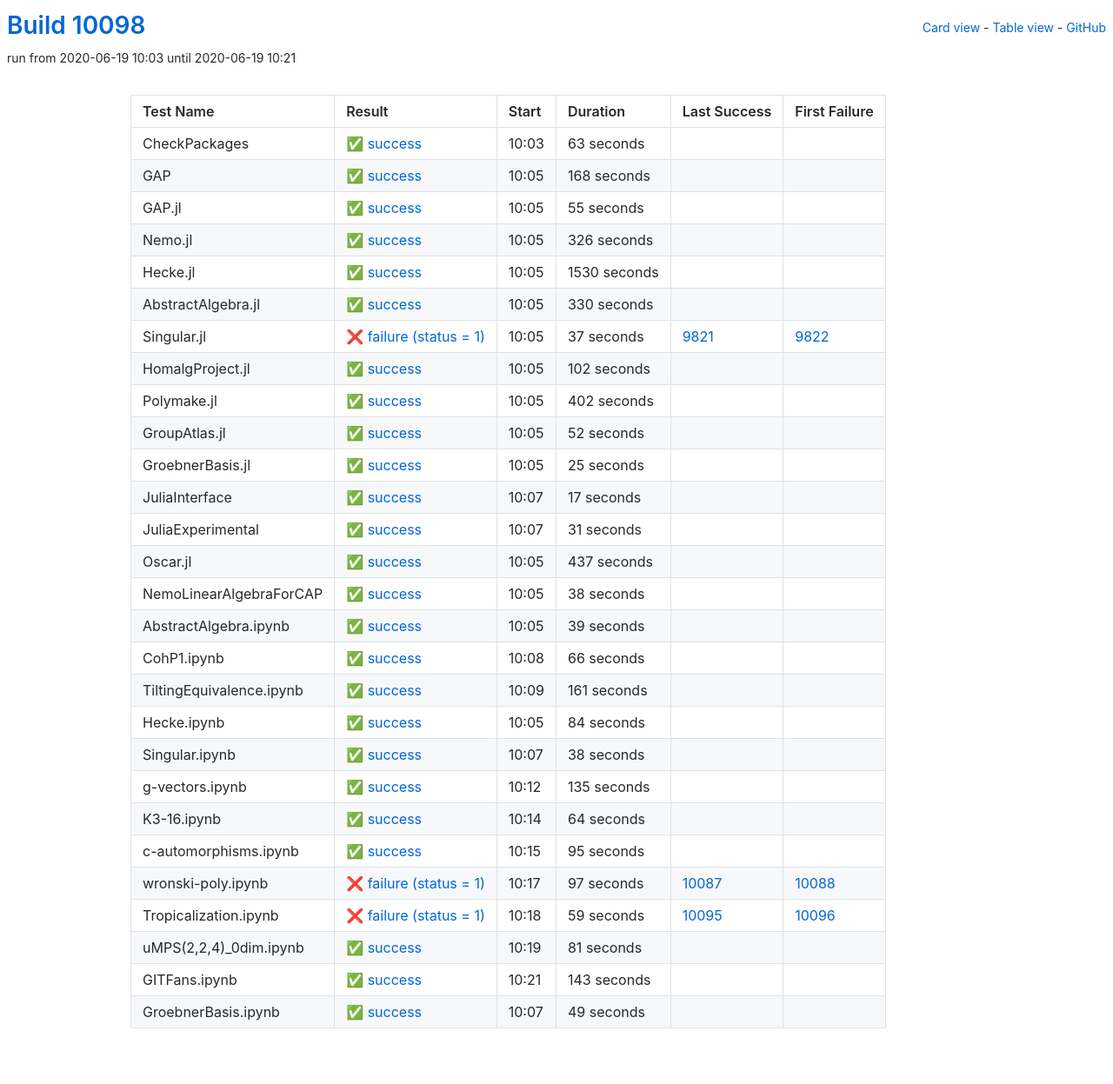
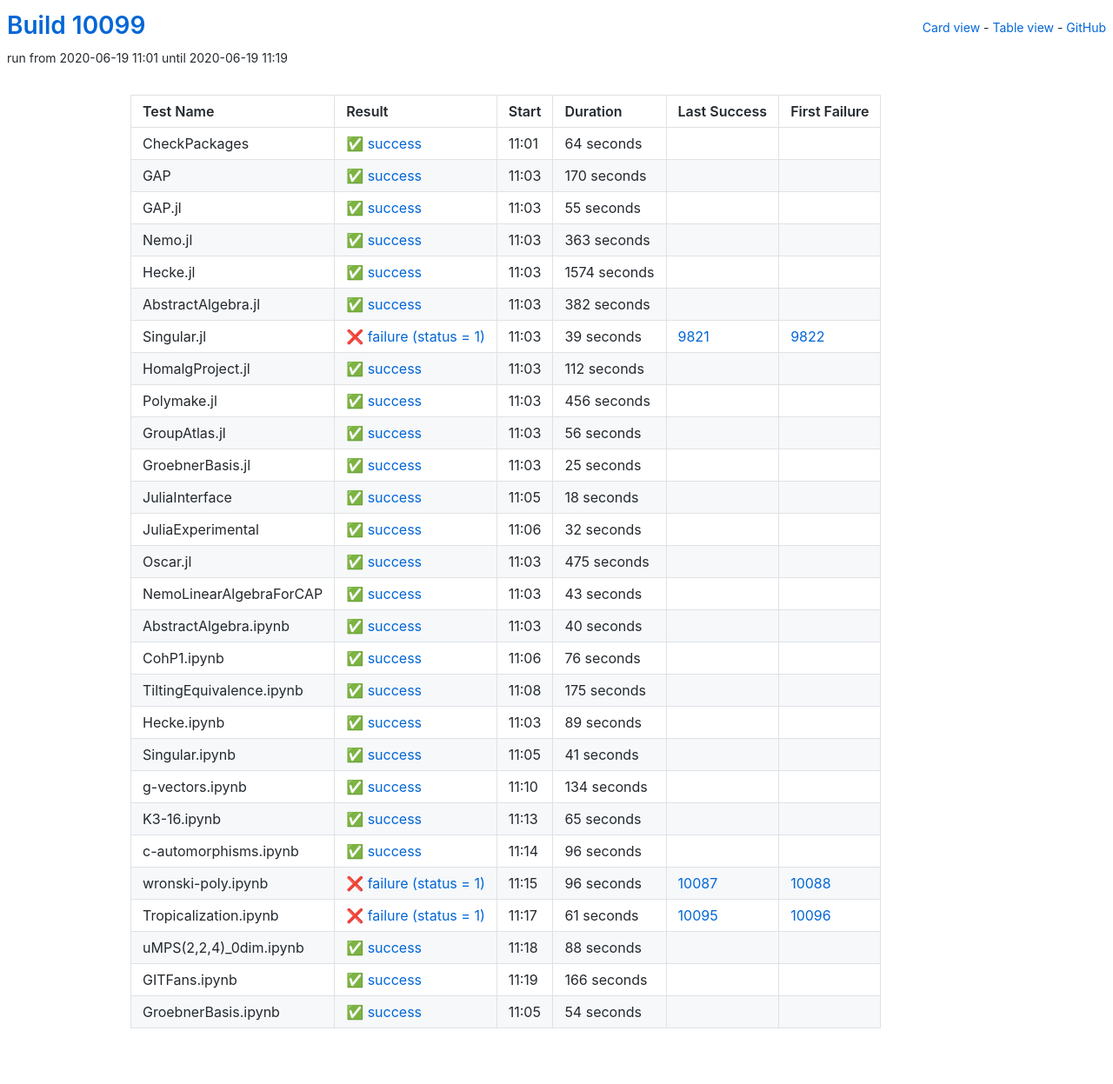
Before and after one commit to oscar-system/oscar-ci-status, a Jekyll site: the page built from table.html, in a window 1280 px wide. Shown: the whole page at 87% size. Built offline with Jekyll 4.4.1, drawn with Linux system fonts in a browser that asks for light colours.

Commit message:
Build #10099

```diff
--- a/_data/ci.yml
+++ b/_data/ci.yml
@@ -1,6 +1,6 @@
 ---
-build: 10098
-build_url: https://oscarci.mathematik.uni-kl.de/job/oscar/10098/
+build: 10099
+build_url: https://oscarci.mathematik.uni-kl.de/job/oscar/10099/
 job: oscar
 organization: oscar-system
 repo: oscar-ci-status
@@ -8,32 +8,32 @@ repourl: https://github.com/oscar-system/oscar-ci-status
 tests:
 - name: CheckPackages
   id: checkpackages
-  log: https://oscarci.mathematik.uni-kl.de/job/oscar/10098/artifact/logs/build-10098/CheckPackages.log
-  start: 2020-06-19 10:03
+  log: https://oscarci.mathematik.uni-kl.de/job/oscar/10099/artifact/logs/build-10099/CheckPackages.log
+  start: 2020-06-19 11:01
   success: true
   exitcode: 0
   status: success
-  duration: 63
+  duration: 64
   last_success: false
   last_success_url:
   first_failure: false
   first_failure_url:
 - name: GAP
   id: gap
-  log: https://oscarci.mathematik.uni-kl.de/job/oscar/10098/artifact/logs/build-10098/GAP.log
-  start: 2020-06-19 10:05
+  log: https://oscarci.mathematik.uni-kl.de/job/oscar/10099/artifact/logs/build-10099/GAP.log
+  start: 2020-06-19 11:03
   success: true
   exitcode: 0
   status: success
-  duration: 168
+  duration: 170
   last_success: false
   last_success_url:
   first_failure: false
   first_failure_url:
 - name: GAP.jl
   id: gap-jl
-  log: https://oscarci.mathematik.uni-kl.de/job/oscar/10098/artifact/logs/build-10098/GAP.jl.log
-  start: 2020-06-19 10:05
+  log: https://oscarci.mathematik.uni-kl.de/job/oscar/10099/artifact/logs/build-10099/GAP.jl.log
+  start: 2020-06-19 11:03
   success: true
   exitcode: 0
   status: success
@@ -44,92 +44,92 @@ tests:
   first_failure_url:
 - name: Nemo.jl
   id: nemo-jl
-  log: https://oscarci.mathematik.uni-kl.de/job/oscar/10098/artifact/logs/build-10098/Nemo.jl.log
-  start: 2020-06-19 10:05
+  log: https://oscarci.mathematik.uni-kl.de/job/oscar/10099/artifact/logs/build-10099/Nemo.jl.log
+  start: 2020-06-19 11:03
   success: true
   exitcode: 0
   status: success
-  duration: 326
+  duration: 363
   last_success: false
   last_success_url:
   first_failure: false
   first_failure_url:
 - name: Hecke.jl
   id: hecke-jl
-  log: https://oscarci.mathematik.uni-kl.de/job/oscar/10098/artifact/logs/build-10098/Hecke.jl.log
-  start: 2020-06-19 10:05
+  log: https://oscarci.mathematik.uni-kl.de/job/oscar/10099/artifact/logs/build-10099/Hecke.jl.log
+  start: 2020-06-19 11:03
   success: true
   exitcode: 0
   status: success
-  duration: 1530
+  duration: 1574
   last_success: false
   last_success_url:
   first_failure: false
   first_failure_url:
 - name: AbstractAlgebra.jl
   id: abstractalgebra-jl
-  log: https://oscarci.mathematik.uni-kl.de/job/oscar/10098/artifact/logs/build-10098/AbstractAlgebra.jl.log
-  start: 2020-06-19 10:05
+  log: https://oscarci.mathematik.uni-kl.de/job/oscar/10099/artifact/logs/build-10099/AbstractAlgebra.jl.log
+  start: 2020-06-19 11:03
   success: true
   exitcode: 0
   status: success
-  duration: 330
+  duration: 382
   last_success: false
   last_success_url:
   first_failure: false
   first_failure_url:
 - name: Singular.jl
   id: singular-jl
-  log: https://oscarci.mathematik.uni-kl.de/job/oscar/10098/artifact/logs/build-10098/Singular.jl.log
-  start: 2020-06-19 10:05
+  log: https://oscarci.mathematik.uni-kl.de/job/oscar/10099/artifact/logs/build-10099/Singular.jl.log
+  start: 2020-06-19 11:03
   success: false
   exitcode: 1
   status: failure
-  duration: 37
+  duration: 39
   last_success: 9821
   last_success_url: https://oscarci.mathematik.uni-kl.de/job/oscar/9821/
   first_failure: 9822
   first_failure_url: https://oscarci.mathematik.uni-kl.de/job/oscar/9822/
 - name: HomalgProject.jl
   id: homalgproject-jl
-  log: https://oscarci.mathematik.uni-kl.de/job/oscar/10098/artifact/logs/build-10098/HomalgProject.jl.log
-  start: 2020-06-19 10:05
+  log: https://oscarci.mathematik.uni-kl.de/job/oscar/10099/artifact/logs/build-10099/HomalgProject.jl.log
+  start: 2020-06-19 11:03
   success: true
   exitcode: 0
   status: success
-  duration: 102
+  duration: 112
   last_success: false
   last_success_url:
   first_failure: false
   first_failure_url:
 - name: Polymake.jl
   id: polymake-jl
-  log: https://oscarci.mathematik.uni-kl.de/job/oscar/10098/artifact/logs/build-10098/Polymake.jl.log
-  start: 2020-06-19 10:05
+  log: https://oscarci.mathematik.uni-kl.de/job/oscar/10099/artifact/logs/build-10099/Polymake.jl.log
+  start: 2020-06-19 11:03
   success: true
   exitcode: 0
   status: success
-  duration: 402
+  duration: 456
   last_success: false
   last_success_url:
   first_failure: false
   first_failure_url:
 - name: GroupAtlas.jl
   id: groupatlas-jl
-  log: https://oscarci.mathematik.uni-kl.de/job/oscar/10098/artifact/logs/build-10098/GroupAtlas.jl.log
-  start: 2020-06-19 10:05
+  log: https://oscarci.mathematik.uni-kl.de/job/oscar/10099/artifact/logs/build-10099/GroupAtlas.jl.log
+  start: 2020-06-19 11:03
   success: true
   exitcode: 0
   status: success
-  duration: 52
+  duration: 56
   last_success: false
   last_success_url:
   first_failure: false
   first_failure_url:
 - name: GroebnerBasis.jl
   id: groebnerbasis-jl
-  log: https://oscarci.mathematik.uni-kl.de/job/oscar/10098/artifact/logs/build-10098/GroebnerBasis.jl.log
-  start: 2020-06-19 10:05
+  log: https://oscarci.mathematik.uni-kl.de/job/oscar/10099/artifact/logs/build-10099/GroebnerBasis.jl.log
+  start: 2020-06-19 11:03
   success: true
   exitcode: 0
   status: success
@@ -140,204 +140,204 @@ tests:
   first_failure_url:
 - name: JuliaInterface
   id: juliainterface
-  log: https://oscarci.mathematik.uni-kl.de/job/oscar/10098/artifact/logs/build-10098/JuliaInterface.log
-  start: 2020-06-19 10:07
+  log: https://oscarci.mathematik.uni-kl.de/job/oscar/10099/artifact/logs/build-10099/JuliaInterface.log
+  start: 2020-06-19 11:05
   success: true
   exitcode: 0
   status: success
-  duration: 17
+  duration: 18
   last_success: false
   last_success_url:
   first_failure: false
   first_failure_url:
 - name: JuliaExperimental
   id: juliaexperimental
-  log: https://oscarci.mathematik.uni-kl.de/job/oscar/10098/artifact/logs/build-10098/JuliaExperimental.log
-  start: 2020-06-19 10:07
+  log: https://oscarci.mathematik.uni-kl.de/job/oscar/10099/artifact/logs/build-10099/JuliaExperimental.log
+  start: 2020-06-19 11:06
   success: true
   exitcode: 0
   status: success
-  duration: 31
+  duration: 32
   last_success: false
   last_success_url:
   first_failure: false
   first_failure_url:
 - name: Oscar.jl
   id: oscar-jl
-  log: https://oscarci.mathematik.uni-kl.de/job/oscar/10098/artifact/logs/build-10098/Oscar.jl.log
-  start: 2020-06-19 10:05
+  log: https://oscarci.mathematik.uni-kl.de/job/oscar/10099/artifact/logs/build-10099/Oscar.jl.log
+  start: 2020-06-19 11:03
   success: true
   exitcode: 0
   status: success
-  duration: 437
+  duration: 475
   last_success: false
   last_success_url:
   first_failure: false
   first_failure_url:
 - name: NemoLinearAlgebraForCAP
   id: nemolinearalgebraforcap
-  log: https://oscarci.mathematik.uni-kl.de/job/oscar/10098/artifact/logs/build-10098/NemoLinearAlgebraForCAP.log
-  start: 2020-06-19 10:05
+  log: https://oscarci.mathematik.uni-kl.de/job/oscar/10099/artifact/logs/build-10099/NemoLinearAlgebraForCAP.log
+  start: 2020-06-19 11:03
   success: true
   exitcode: 0
   status: success
-  duration: 38
+  duration: 43
   last_success: false
   last_success_url:
   first_failure: false
   first_failure_url:
 - name: AbstractAlgebra.ipynb
   id: abstractalgebra-ipynb
-  log: https://oscarci.mathematik.uni-kl.de/job/oscar/10098/artifact/logs/build-10098/AbstractAlgebra.ipynb.log
-  start: 2020-06-19 10:05
+  log: https://oscarci.mathematik.uni-kl.de/job/oscar/10099/artifact/logs/build-10099/AbstractAlgebra.ipynb.log
+  start: 2020-06-19 11:03
   success: true
   exitcode: 0
   status: success
-  duration: 39
+  duration: 40
   last_success: false
   last_success_url:
   first_failure: false
   first_failure_url:
 - name: CohP1.ipynb
   id: cohp1-ipynb
-  log: https://oscarci.mathematik.uni-kl.de/job/oscar/10098/artifact/logs/build-10098/CohP1.ipynb.log
-  start: 2020-06-19 10:08
+  log: https://oscarci.mathematik.uni-kl.de/job/oscar/10099/artifact/logs/build-10099/CohP1.ipynb.log
+  start: 2020-06-19 11:06
   success: true
   exitcode: 0
   status: success
-  duration: 66
+  duration: 76
   last_success: false
   last_success_url:
   first_failure: false
   first_failure_url:
 - name: TiltingEquivalence.ipynb
   id: tiltingequivalence-ipynb
-  log: https://oscarci.mathematik.uni-kl.de/job/oscar/10098/artifact/logs/build-10098/TiltingEquivalence.ipynb.log
-  start: 2020-06-19 10:09
+  log: https://oscarci.mathematik.uni-kl.de/job/oscar/10099/artifact/logs/build-10099/TiltingEquivalence.ipynb.log
+  start: 2020-06-19 11:08
   success: true
   exitcode: 0
   status: success
-  duration: 161
+  duration: 175
   last_success: false
   last_success_url:
   first_failure: false
   first_failure_url:
 - name: Hecke.ipynb
   id: hecke-ipynb
-  log: https://oscarci.mathematik.uni-kl.de/job/oscar/10098/artifact/logs/build-10098/Hecke.ipynb.log
-  start: 2020-06-19 10:05
+  log: https://oscarci.mathematik.uni-kl.de/job/oscar/10099/artifact/logs/build-10099/Hecke.ipynb.log
+  start: 2020-06-19 11:03
   success: true
   exitcode: 0
   status: success
-  duration: 84
+  duration: 89
   last_success: false
   last_success_url:
   first_failure: false
   first_failure_url:
 - name: Singular.ipynb
   id: singular-ipynb
-  log: https://oscarci.mathematik.uni-kl.de/job/oscar/10098/artifact/logs/build-10098/Singular.ipynb.log
-  start: 2020-06-19 10:07
+  log: https://oscarci.mathematik.uni-kl.de/job/oscar/10099/artifact/logs/build-10099/Singular.ipynb.log
+  start: 2020-06-19 11:05
   success: true
   exitcode: 0
   status: success
-  duration: 38
+  duration: 41
   last_success: false
   last_success_url:
   first_failure: false
   first_failure_url:
 - name: g-vectors.ipynb
   id: g-vectors-ipynb
-  log: https://oscarci.mathematik.uni-kl.de/job/oscar/10098/artifact/logs/build-10098/g-vectors.ipynb.log
-  start: 2020-06-19 10:12
+  log: https://oscarci.mathematik.uni-kl.de/job/oscar/10099/artifact/logs/build-10099/g-vectors.ipynb.log
+  start: 2020-06-19 11:10
   success: true
   exitcode: 0
   status: success
-  duration: 135
+  duration: 134
   last_success: false
   last_success_url:
   first_failure: false
   first_failure_url:
 - name: K3-16.ipynb
   id: k3-16-ipynb
-  log: https://oscarci.mathematik.uni-kl.de/job/oscar/10098/artifact/logs/build-10098/K3-16.ipynb.log
-  start: 2020-06-19 10:14
+  log: https://oscarci.mathematik.uni-kl.de/job/oscar/10099/artifact/logs/build-10099/K3-16.ipynb.log
+  start: 2020-06-19 11:13
   success: true
   exitcode: 0
   status: success
-  duration: 64
+  duration: 65
   last_success: false
   last_success_url:
   first_failure: false
   first_failure_url:
 - name: c-automorphisms.ipynb
   id: c-automorphisms-ipynb
-  log: https://oscarci.mathematik.uni-kl.de/job/oscar/10098/artifact/logs/build-10098/c-automorphisms.ipynb.log
-  start: 2020-06-19 10:15
+  log: https://oscarci.mathematik.uni-kl.de/job/oscar/10099/artifact/logs/build-10099/c-automorphisms.ipynb.log
+  start: 2020-06-19 11:14
   success: true
   exitcode: 0
   status: success
-  duration: 95
+  duration: 96
   last_success: false
   last_success_url:
   first_failure: false
   first_failure_url:
 - name: wronski-poly.ipynb
   id: wronski-poly-ipynb
-  log: https://oscarci.mathematik.uni-kl.de/job/oscar/10098/artifact/logs/build-10098/wronski-poly.ipynb.log
-  start: 2020-06-19 10:17
+  log: https://oscarci.mathematik.uni-kl.de/job/oscar/10099/artifact/logs/build-10099/wronski-poly.ipynb.log
+  start: 2020-06-19 11:15
   success: false
   exitcode: 1
   status: failure
-  duration: 97
+  duration: 96
   last_success: 10087
   last_success_url: https://oscarci.mathematik.uni-kl.de/job/oscar/10087/
   first_failure: 10088
   first_failure_url: https://oscarci.mathematik.uni-kl.de/job/oscar/10088/
 - name: Tropicalization.ipynb
   id: tropicalization-ipynb
-  log: https://oscarci.mathematik.uni-kl.de/job/oscar/10098/artifact/logs/build-10098/Tropicalization.ipynb.log
-  start: 2020-06-19 10:18
+  log: https://oscarci.mathematik.uni-kl.de/job/oscar/10099/artifact/logs/build-10099/Tropicalization.ipynb.log
+  start: 2020-06-19 11:17
   success: false
   exitcode: 1
   status: failure
-  duration: 59
+  duration: 61
   last_success: 10095
   last_success_url: https://oscarci.mathematik.uni-kl.de/job/oscar/10095/
   first_failure: 10096
   first_failure_url: https://oscarci.mathematik.uni-kl.de/job/oscar/10096/
 - name: uMPS(2,2,4)_0dim.ipynb
   id: umps-2-2-4-0dim-ipynb
-  log: https://oscarci.mathematik.uni-kl.de/job/oscar/10098/artifact/logs/build-10098/uMPS-2-2-4-_0dim.ipynb.log
-  start: 2020-06-19 10:19
+  log: https://oscarci.mathematik.uni-kl.de/job/oscar/10099/artifact/logs/build-10099/uMPS-2-2-4-_0dim.ipynb.log
+  start: 2020-06-19 11:18
   success: true
   exitcode: 0
   status: success
-  duration: 81
+  duration: 88
   last_success: false
   last_success_url:
   first_failure: false
   first_failure_url:
 - name: GITFans.ipynb
   id: gitfans-ipynb
-  log: https://oscarci.mathematik.uni-kl.de/job/oscar/10098/artifact/logs/build-10098/GITFans.ipynb.log
-  start: 2020-06-19 10:21
+  log: https://oscarci.mathematik.uni-kl.de/job/oscar/10099/artifact/logs/build-10099/GITFans.ipynb.log
+  start: 2020-06-19 11:19
   success: true
   exitcode: 0
   status: success
-  duration: 143
+  duration: 166
   last_success: false
   last_success_url:
   first_failure: false
   first_failure_url:
 - name: GroebnerBasis.ipynb
   id: groebnerbasis-ipynb
-  log: https://oscarci.mathematik.uni-kl.de/job/oscar/10098/artifact/logs/build-10098/GroebnerBasis.ipynb.log
-  start: 2020-06-19 10:07
+  log: https://oscarci.mathematik.uni-kl.de/job/oscar/10099/artifact/logs/build-10099/GroebnerBasis.ipynb.log
+  start: 2020-06-19 11:05
   success: true
   exitcode: 0
   status: success
-  duration: 49
+  duration: 54
   last_success: false
   last_success_url:
   first_failure: false
```
Also changed, not shown: README.md.
